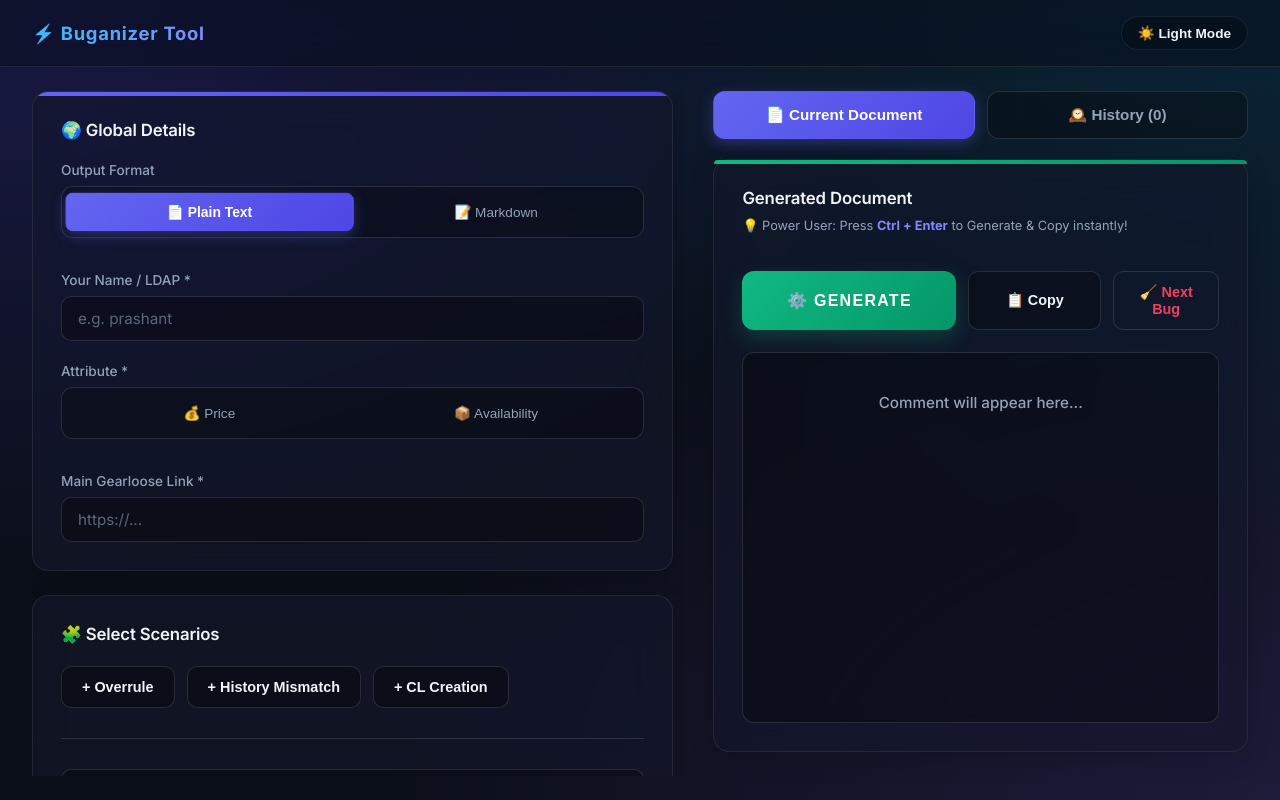
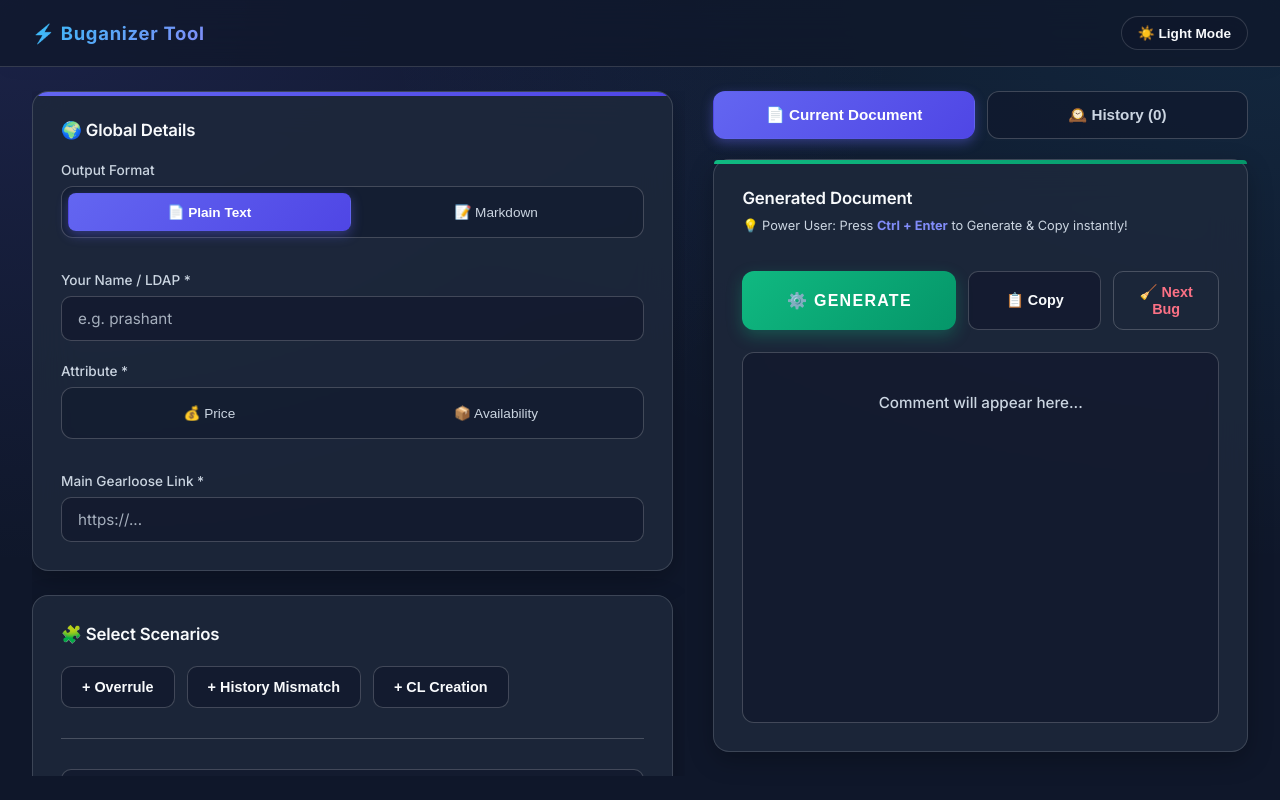
Before and after one commit to prashant404/Comment, a React (Vite) app in the folder bug-comment-tool/: page / in a window 1280 px wide. Built offline with nearby package versions, Linux system fonts and the light colour scheme.

Commit message:
Revise theme colors and styles for better clarity
Updated theme colors and styles for improved readability and aesthetics.

```diff
--- a/bug-comment-tool/src/App.scss
+++ b/bug-comment-tool/src/App.scss
@@ -1,81 +1,79 @@
 @import url('https://fonts.googleapis.com/css2?family=Inter:wght@400;500;600;700&family=JetBrains+Mono:wght@400;500&display=swap');
 
 // ==========================================
-// 🎨 "MODERN AMBIENT" THEME (The Perfect Balance)
+// 🎨 "BRIGHT MODERN AMBIENT" THEME
 // ==========================================
 :root {
-  /* DARK MODE - Deep Space with Indigo & Sky Glows */
-  --bg-main: #0b0f19;
+  /* DARK MODE - Brightened Slate/Navy (Highly Readable) */
+  --bg-main: #0f172a; /* Lighter Tailwind Slate 900 */
   --bg-gradient:
-    radial-gradient(at 0% 0%, rgba(67, 56, 202, 0.25) 0px, transparent 50%),
-    radial-gradient(at 100% 0%, rgba(14, 165, 233, 0.15) 0px, transparent 50%),
-    radial-gradient(at 100% 100%, rgba(139, 92, 246, 0.15) 0px, transparent 50%),
-    #0b0f19;
+    radial-gradient(at 0% 0%, rgba(99, 102, 241, 0.15) 0px, transparent 50%),
+    radial-gradient(at 100% 0%, rgba(56, 189, 248, 0.1) 0px, transparent 50%),
+    #0f172a;
 
-  --header-bg: rgba(11, 15, 25, 0.6);
-  --card-bg: rgba(20, 24, 39, 0.65);
-  --card-bg-hover: rgba(28, 33, 51, 0.8);
-  --card-border: rgba(255, 255, 255, 0.08);
+  --header-bg: rgba(15, 23, 42, 0.75);
+  --card-bg: rgba(30, 41, 59, 0.85); /* Lighter Slate 800 */
+  --card-bg-hover: rgba(51, 65, 85, 0.9);
+  --card-border: rgba(255, 255, 255, 0.15); /* Stronger borders */
 
-  --text-main: #f1f5f9;
-  --text-muted: #94a3b8;
+  --text-main: #f8fafc; /* Purest readable white/slate */
+  --text-muted: #cbd5e1; /* Much brighter muted text */
 
-  --input-bg: rgba(0, 0, 0, 0.3);
-  --input-border: rgba(255, 255, 255, 0.12);
-  --input-focus: #6366f1;
+  --input-bg: rgba(15, 23, 42, 0.6);
+  --input-border: rgba(255, 255, 255, 0.2);
+  --input-focus: #818cf8;
 
   --accent-primary: #818cf8;
-  --accent-subtle: rgba(99, 102, 241, 0.15);
+  --accent-subtle: rgba(99, 102, 241, 0.25);
 
   /* Vibrant Active Toggles */
-  --segment-bg: rgba(0, 0, 0, 0.25);
+  --segment-bg: rgba(15, 23, 42, 0.5);
   --segment-active-bg: linear-gradient(135deg, #6366f1 0%, #4f46e5 100%);
-  --segment-active-shadow: 0 4px 14px rgba(99, 102, 241, 0.35);
+  --segment-active-shadow: 0 4px 12px rgba(99, 102, 241, 0.4);
 
   /* Snappy Generate Button */
   --success-bg: linear-gradient(135deg, #10b981 0%, #059669 100%);
   --success-hover: linear-gradient(135deg, #34d399 0%, #10b981 100%);
-  --success-shadow: 0 8px 20px rgba(16, 185, 129, 0.25);
+  --success-shadow: 0 6px 16px rgba(16, 185, 129, 0.3);
 
-  --danger-color: #f43f5e;
-  --danger-bg: rgba(244, 63, 94, 0.15);
+  --danger-color: #fb7185;
+  --danger-bg: rgba(244, 63, 94, 0.2);
 
-  --shadow-card: 0 8px 24px rgba(0, 0, 0, 0.2);
+  --shadow-card: 0 8px 24px rgba(0, 0, 0, 0.25);
 }
 
 [data-theme="light"] {
-  /* LIGHT MODE - Pearl White with Soft Indigo/Lavender Glows */
+  /* LIGHT MODE - Clean Pearl */
   --bg-main: #f8fafc;
   --bg-gradient:
-    radial-gradient(at 0% 0%, rgba(199, 210, 254, 0.6) 0px, transparent 50%),
-    radial-gradient(at 100% 0%, rgba(186, 230, 253, 0.5) 0px, transparent 50%),
-    radial-gradient(at 100% 100%, rgba(221, 214, 254, 0.5) 0px, transparent 50%),
+    radial-gradient(at 0% 0%, rgba(199, 210, 254, 0.5) 0px, transparent 50%),
+    radial-gradient(at 100% 0%, rgba(186, 230, 253, 0.4) 0px, transparent 50%),
     #f8fafc;
 
-  --header-bg: rgba(255, 255, 255, 0.7);
-  --card-bg: rgba(255, 255, 255, 0.75);
-  --card-bg-hover: rgba(255, 255, 255, 0.95);
-  --card-border: rgba(15, 23, 42, 0.06);
+  --header-bg: rgba(255, 255, 255, 0.85);
+  --card-bg: #ffffff;
+  --card-bg-hover: #f1f5f9;
+  --card-border: rgba(15, 23, 42, 0.08);
 
   --text-main: #0f172a;
-  --text-muted: #64748b;
+  --text-muted: #475569;
 
-  --input-bg: rgba(255, 255, 255, 0.6);
-  --input-border: rgba(15, 23, 42, 0.12);
+  --input-bg: #ffffff;
+  --input-border: rgba(15, 23, 42, 0.15);
   --input-focus: #4f46e5;
 
   --accent-primary: #4f46e5;
   --accent-subtle: rgba(79, 70, 229, 0.1);
 
   /* Vibrant Active Toggles */
-  --segment-bg: rgba(15, 23, 42, 0.04);
+  --segment-bg: #f1f5f9;
   --segment-active-bg: linear-gradient(135deg, #6366f1 0%, #4f46e5 100%);
-  --segment-active-shadow: 0 4px 12px rgba(79, 70, 229, 0.25);
+  --segment-active-shadow: 0 4px 12px rgba(79, 70, 229, 0.3);
 
   /* Snappy Generate Button */
   --success-bg: linear-gradient(135deg, #10b981 0%, #059669 100%);
-  --success-hover: linear-gradient(135deg, #34d399 0%, #10b981 100%);
-  --success-shadow: 0 8px 20px rgba(16, 185, 129, 0.2);
+  --success-hover: linear-gradient(135deg, #059669 0%, #047857 100%);
+  --success-shadow: 0 6px 16px rgba(16, 185, 129, 0.25);
 
   --danger-color: #e11d48;
   --danger-bg: rgba(225, 29, 72, 0.1);
@@ -116,8 +114,8 @@ body {
 .top-bar {
   padding: 16px 32px;
   background-color: var(--header-bg);
-  backdrop-filter: blur(24px) saturate(150%);
-  -webkit-backdrop-filter: blur(24px) saturate(150%);
+  backdrop-filter: blur(24px);
+  -webkit-backdrop-filter: blur(24px);
   border-bottom: 1px solid var(--card-border);
   display: flex;
   align-items: center;
@@ -150,7 +148,6 @@ body {
 .theme-toggle:hover {
   background: var(--card-bg-hover);
   transform: translateY(-1px);
-  box-shadow: 0 4px 10px rgba(0, 0, 0, 0.05);
 }
 
 .main-layout {
@@ -187,8 +184,8 @@ body {
 /* The Animated Glass Cards */
 .card {
   background-color: var(--card-bg);
-  backdrop-filter: blur(20px) saturate(160%);
-  -webkit-backdrop-filter: blur(20px) saturate(160%);
+  backdrop-filter: blur(20px);
+  -webkit-backdrop-filter: blur(20px);
   border-radius: 16px;
   border: 1px solid var(--card-border);
   padding: 28px;
@@ -197,18 +194,16 @@ body {
   display: flex;
   flex-direction: column;
   gap: 22px;
-  transition: all 0.4s cubic-bezier(0.16, 1, 0.3, 1);
+  transition: all 0.3s ease;
 }
 
 .card:hover {
   background-color: var(--card-bg-hover);
-  transform: translateY(-2px);
-  box-shadow: 0 12px 32px rgba(0, 0, 0, 0.08);
+  border-color: var(--accent-subtle);
 }
 
 .highlight-card {
   border: 1px solid var(--accent-subtle);
-  background-color: var(--card-bg-hover);
 }
 
 .border-blue {
@@ -256,7 +251,7 @@ label {
 }
 
 .input-group:focus-within label {
-  color: var(--accent-primary);
+  color: var(--text-main);
 }
 
 input, textarea {
@@ -268,12 +263,12 @@ input, textarea {
   color: var(--text-main);
   font-size: 0.95rem;
   font-family: inherit;
-  transition: all 0.3s cubic-bezier(0.25, 0.8, 0.25, 1);
+  transition: all 0.3s ease;
 }
 
 input::placeholder, textarea::placeholder {
   color: var(--text-muted);
-  opacity: 0.6;
+  opacity: 0.8; /* Made placeholders brighter */
 }
 
 /* Fluid underline expansion effect on focus */
@@ -281,7 +276,7 @@ input:focus, textarea:focus {
   outline: none;
   background-color: var(--bg-main);
   border-color: var(--input-focus);
-  box-shadow: 0 4px 15px var(--accent-subtle), inset 0 -2px 0 var(--input-focus);
+  box-shadow: 0 4px 15px var(--accent-subtle);
   transform: translateY(-1px);
 }
 
@@ -295,7 +290,6 @@ input:focus, textarea:focus {
   border-radius: 12px;
   border: 1px solid var(--input-border);
   gap: 4px;
-  transition: background 0.3s ease;
 }
 
 .segment-btn {
@@ -308,12 +302,12 @@ input:focus, textarea:focus {
   margin: 0;
   border-radius: 8px;
   border: 1px solid transparent !important;
-  transition: all 0.3s cubic-bezier(0.25, 0.8, 0.25, 1);
+  transition: all 0.2s ease;
 }
 
 .segment-btn:hover {
   color: var(--text-main);
-  background: rgba(255, 255, 255, 0.05);
+  background: rgba(255, 255, 255, 0.08);
 }
 
 /* The magic active state */
@@ -322,7 +316,6 @@ input:focus, textarea:focus {
   color: #ffffff !important;
   box-shadow: var(--segment-active-shadow);
   font-weight: 600;
-  transform: scale(1.02);
 }
 
 // ==========================================
@@ -340,7 +333,7 @@ button {
   font-weight: 600;
   font-size: 0.9rem;
   cursor: pointer;
-  transition: all 0.3s cubic-bezier(0.25, 0.8, 0.25, 1);
+  transition: all 0.2s ease;
   border: none;
 }
 
@@ -354,15 +347,13 @@ button:active { transform: scale(0.96); }
 
 .secondary:hover {
   background-color: var(--card-bg-hover);
-  border-color: var(--accent-primary);
-  color: var(--accent-primary);
+  border-color: var(--text-main);
 }
 
 .active {
   background: var(--accent-subtle);
   color: var(--accent-primary);
   border: 1px solid var(--accent-primary);
-  box-shadow: 0 4px 14px var(--accent-subtle);
 }
 
 .active-warning {
@@ -371,8 +362,7 @@ button:active { transform: scale(0.96); }
   color: #f59e0b;
 }
 .active-warning:hover {
-  background: rgba(245, 158, 11, 0.1);
-  box-shadow: 0 4px 12px rgba(245, 158, 11, 0.2);
+  background: rgba(245, 158, 11, 0.15);
 }
 
 /* ✨ Gorgeous Floating Generate Button */
@@ -391,8 +381,8 @@ button:active { transform: scale(0.96); }
 
 .primary-action:hover {
   background: var(--success-hover);
-  transform: translateY(-3px);
-  box-shadow: 0 12px 24px rgba(16, 185, 129, 0.35);
+  transform: translateY(-2px);
+  box-shadow: 0 10px 24px rgba(16, 185, 129, 0.4);
 }
 
 .copy-action {
@@ -426,7 +416,6 @@ button:active { transform: scale(0.96); }
   font-size: 0.75rem;
   padding: 6px 10px;
   font-weight: 600;
-  transition: all 0.2s ease;
 }
 .danger-text:hover { background: var(--danger-bg); border-radius: 6px; }
 
@@ -441,10 +430,7 @@ button:active { transform: scale(0.96); }
   display: flex;
   flex-direction: column;
   gap: 12px;
-  transition: all 0.3s ease;
 }
-
-.sample-block:hover { border-color: var(--accent-subtle); }
 
 .sample-header { display: flex; justify-content: space-between; align-items: center; }
 .divider-line { height: 1px; background: var(--input-border); margin: 8px 0; }
@@ -474,7 +460,6 @@ button:active { transform: scale(0.96); }
   min-height: 0;
   display: flex;
   flex-direction: column;
-  box-shadow: inset 0 4px 10px rgba(0,0,0,0.05);
 }
 
 .output {
@@ -531,14 +516,12 @@ button:active { transform: scale(0.96); }
   background-color: var(--input-bg);
   border: 1px solid var(--input-border);
   border-radius: 10px;
-  transition: all 0.3s ease;
 }
 
-.accordion-item:hover { border-color: var(--accent-primary); }
+.accordion-item:hover { border-color: var(--accent-subtle); }
 
 .accordion-item.expanded {
   border-color: var(--accent-primary);
-  box-shadow: 0 4px 14px var(--accent-subtle);
   background-color: var(--card-bg-hover);
 }
 
@@ -595,7 +578,7 @@ button:active { transform: scale(0.96); }
   border-radius: 12px;
   font-weight: 600;
   font-size: 0.95rem;
-  box-shadow: 0 12px 30px rgba(0,0,0,0.25);
+  box-shadow: 0 12px 30px rgba(0,0,0,0.4);
   border: 1px solid var(--accent-primary);
   animation: slideIn 0.35s cubic-bezier(0.175, 0.885, 0.32, 1.275);
   z-index: 9999;
```
